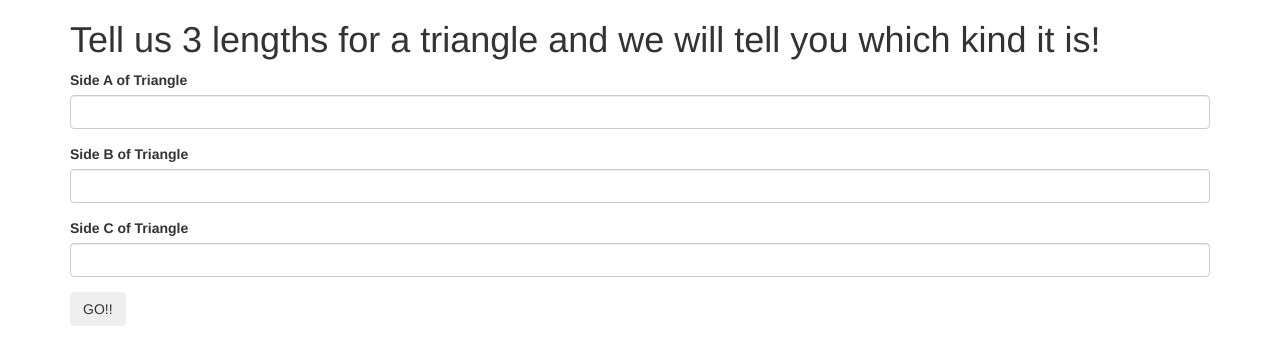
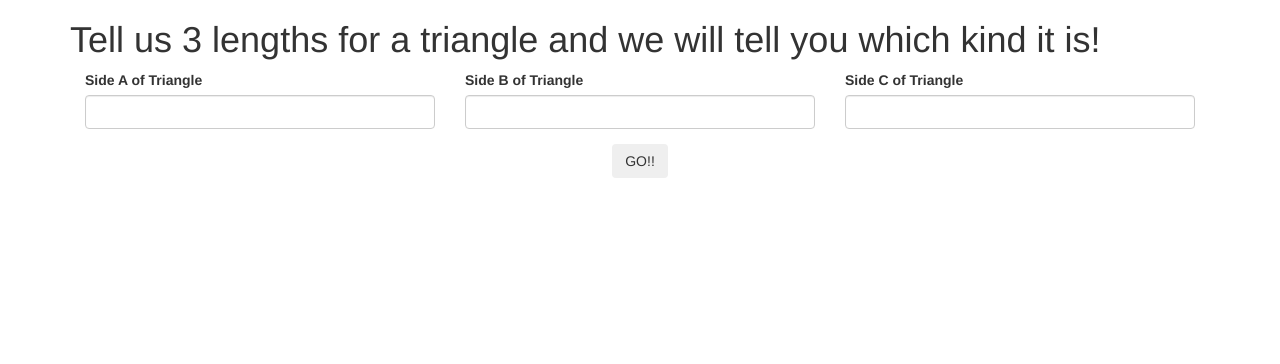
Before and after one commit to DanFSchafer/TriangleTracker, a plain HTML site: page index.html in a window 1280 px wide. Drawn offline with nearby package versions, Linux system fonts and the light colour scheme.

Commit message:
add center css style to button and add bootstrap columns for the forms.

```diff
--- a/css/styles.css
+++ b/css/styles.css
@@ -5,3 +5,7 @@ img {
 #equilateral, #isosceles, #scalene, #bomb {
   display: none;
 }
+
+.centered {
+  text-align:center;
+}
--- a/index.html
+++ b/index.html
@@ -12,22 +12,25 @@
     <div class="container">
       <h1>Tell us 3 lengths for a triangle and we will tell you which kind it is!</h1>
       <div id="blanks">
+
           <form>
-          <div class="form-group">
+            <div class="form-group col-md-4">
               <label for="sideA">Side A of Triangle</label>
               <input id="sideA" class="form-control" type="text">
             </div>
-          <div class="form-group">
+            <div class="form-group col-md-4">
               <label for="sideB">Side B of Triangle</label>
               <input id="sideB" class="form-control" type="text">
             </div>
-          <div class="form-group">
+            <div class="form-group col-md-4">
               <label for="sideC">Side C of Triangle</label>
               <input id="sideC" class="form-control" type="text">
             </div>
+            <div class="centered">
+            <button type="submit" class="btn">GO!!</button>
+            </div>
+          </form>
 
-          <button type="submit" class="btn">GO!!</button>
-        </form>
         <br>
         <div id="output"></div>
         <br>
```
Lines whose indentation alone changed are shown as unchanged.
